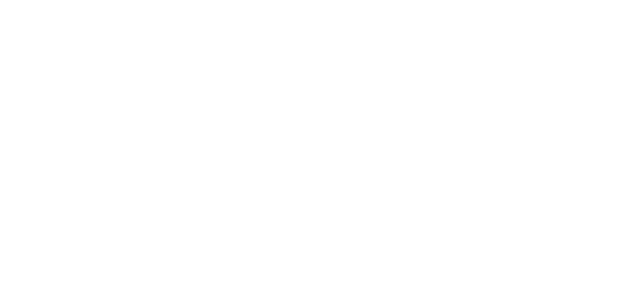
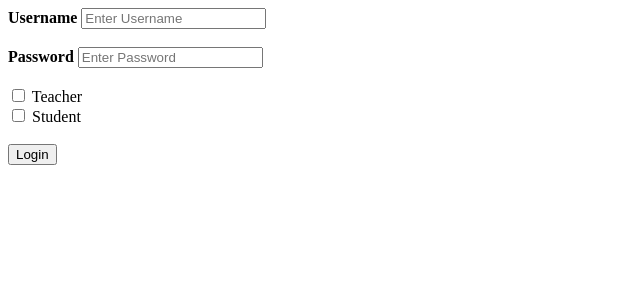
Before and after one commit to VedhaSankar/integrated-project-platform, a Flask app: page / in a window 1280 px wide. Before the commit the part shown is empty. Shown: the top 300 px of the page, without its empty margins (0-640 px from the left). Run offline with Flask 2, Linux system fonts and the light colour scheme.

Commit message:
username and password values returned

```diff
--- a/app.py
+++ b/app.py
@@ -1,17 +1,29 @@
-from flask import Flask, render_template
+from crypt import methods
+import re
+from flask import Flask, render_template, request
+
 
 app = Flask(__name__)
 
-@app.route('/')
+@app.route('/', methods=['GET'])
 def start():
 
     return render_template('index.html')
 
-@app.route('/home')
-def start():
+@app.route('/login', methods=['GET','POST'])
+def login():
 
-    return render_template('home.html')
+    uname = request.values.get('uname')
+    psw = request.values.get('psw')
+    login_type = request.values.get('teacher')
+    print (login_type)
+    # if uname == 'admin' and psw == 'admin':
+    #     return render_template('login.html')
 
+
+    print(uname, psw)
+
+    return render_template('index.html')
 
 
 @app.route('/ping')
--- a/templates/index.html
+++ b/templates/index.html
@@ -1,12 +1,44 @@
 <!DOCTYPE html>
 <html lang="en">
+
 <head>
     <meta charset="UTF-8">
     <meta http-equiv="X-UA-Compatible" content="IE=edge">
     <meta name="viewport" content="width=device-width, initial-scale=1.0">
     <title>Integrated Project Platform</title>
 </head>
+
 <body>
+    <form action="/login" method="post">
 
+        <label for="uname"><b>Username</b></label>
+        <input type="text" placeholder="Enter Username" name="uname" required>
+
+        <br>
+        <br>
+
+        <label for="psw"><b>Password</b></label>
+        <input type="password" placeholder="Enter Password" name="psw" required>
+
+        <br>
+        <br>
+
+        <input type="checkbox" id="teacher" name="teacher" value="yt">
+        <label for="teacher">Teacher</label><br>
+        <input type="checkbox" id="student" name="student" value="student">
+        <label for="student"> Student</label><br>
+
+        <!-- <label>
+                <input type="checkbox" checked="checked" name="remember"> Remember me
+            </label> -->
+        <br>
+
+        <button type="submit">Login</button>
+
+        <br>
+        <br>
+
+    </form>
 </body>
+
 </html>
```
